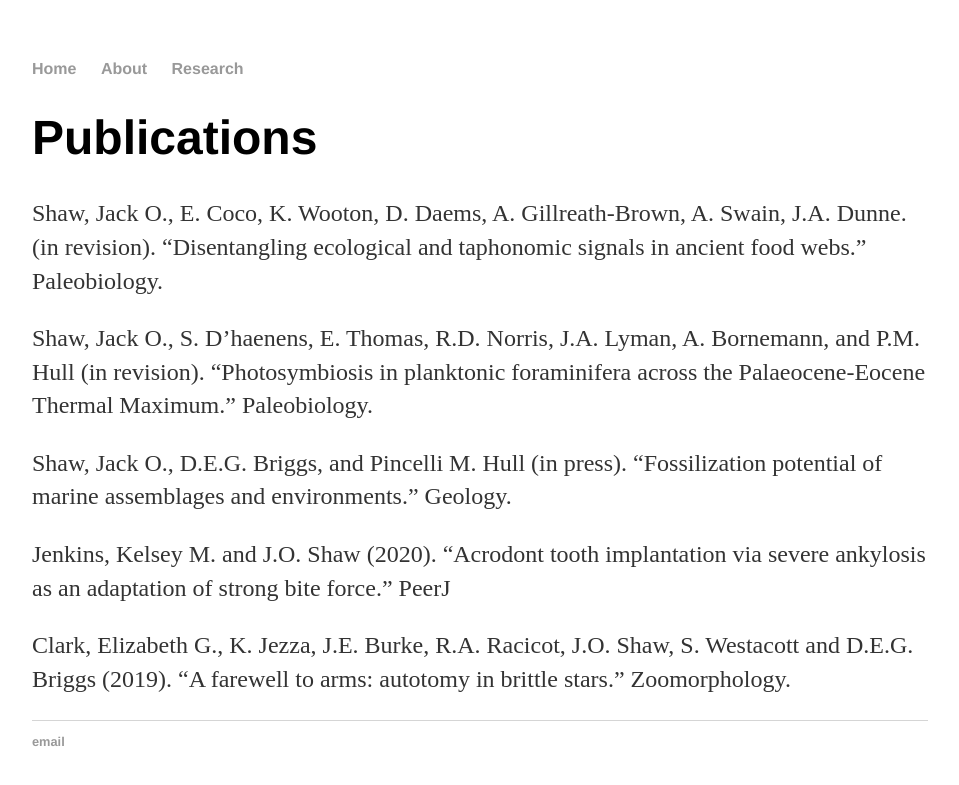
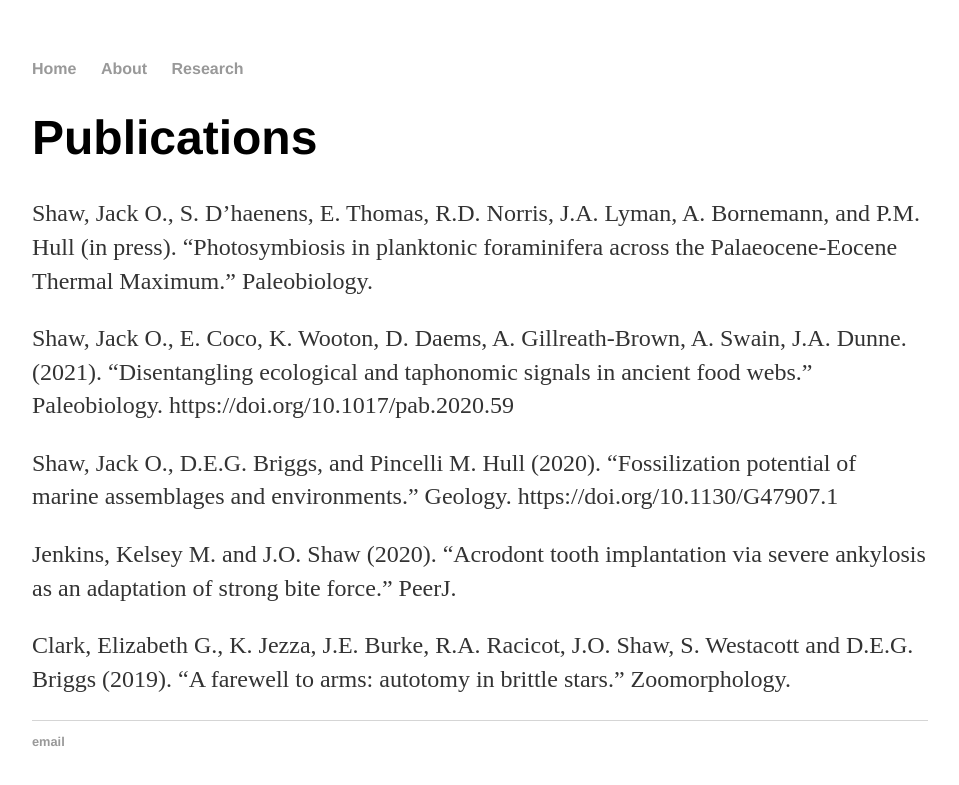
Before and after one commit to jackolivershaw/jackolivershaw.github.io, a Jekyll site: the page built from research/index.html, in a window 1280 px wide. Shown: the top 785 px of the page, without its empty margins (160-1119 px from the left). Built offline with Jekyll 4.4.1, drawn with Linux system fonts in a browser that asks for light colours.

Commit message:
Update index.html

```diff
--- a/research/index.html
+++ b/research/index.html
@@ -4,10 +4,10 @@
 ---
 <div class="blurb">
 	<h1>Publications</h1>
-<p>Shaw, Jack O., E. Coco, K. Wooton, D. Daems, A. Gillreath-Brown, A. Swain, J.A. Dunne. (in revision). “Disentangling ecological and taphonomic signals in ancient food webs.” Paleobiology.</p>
-<p>Shaw, Jack O., S. D’haenens, E. Thomas, R.D. Norris, J.A. Lyman, A. Bornemann, and P.M. Hull (in revision). “Photosymbiosis in planktonic foraminifera across the Palaeocene-Eocene Thermal Maximum.” Paleobiology.</p>
-<p>Shaw, Jack O., D.E.G. Briggs, and Pincelli M. Hull (in press). “Fossilization potential of marine assemblages and environments.” Geology.</p>
-<p>Jenkins, Kelsey M. and J.O. Shaw (2020). “Acrodont tooth implantation via severe ankylosis as an adaptation of strong bite force.” PeerJ</p>
+<p>Shaw, Jack O., S. D’haenens, E. Thomas, R.D. Norris, J.A. Lyman, A. Bornemann, and P.M. Hull (in press). “Photosymbiosis in planktonic foraminifera across the Palaeocene-Eocene Thermal Maximum.” Paleobiology.</p>
+<p>Shaw, Jack O., E. Coco, K. Wooton, D. Daems, A. Gillreath-Brown, A. Swain, J.A. Dunne. (2021). “Disentangling ecological and taphonomic signals in ancient food webs.” Paleobiology. https://doi.org/10.1017/pab.2020.59</p>
+<p>Shaw, Jack O., D.E.G. Briggs, and Pincelli M. Hull (2020). “Fossilization potential of marine assemblages and environments.” Geology. https://doi.org/10.1130/G47907.1</p>
+<p>Jenkins, Kelsey M. and J.O. Shaw (2020). “Acrodont tooth implantation via severe ankylosis as an adaptation of strong bite force.” PeerJ.</p>
 <p>Clark, Elizabeth G., K. Jezza, J.E. Burke, R.A. Racicot, J.O. Shaw, S. Westacott and D.E.G. Briggs (2019). “A farewell to arms: autotomy in brittle stars.” Zoomorphology.</p>
 
 </div><!-- /.blurb -->
```
